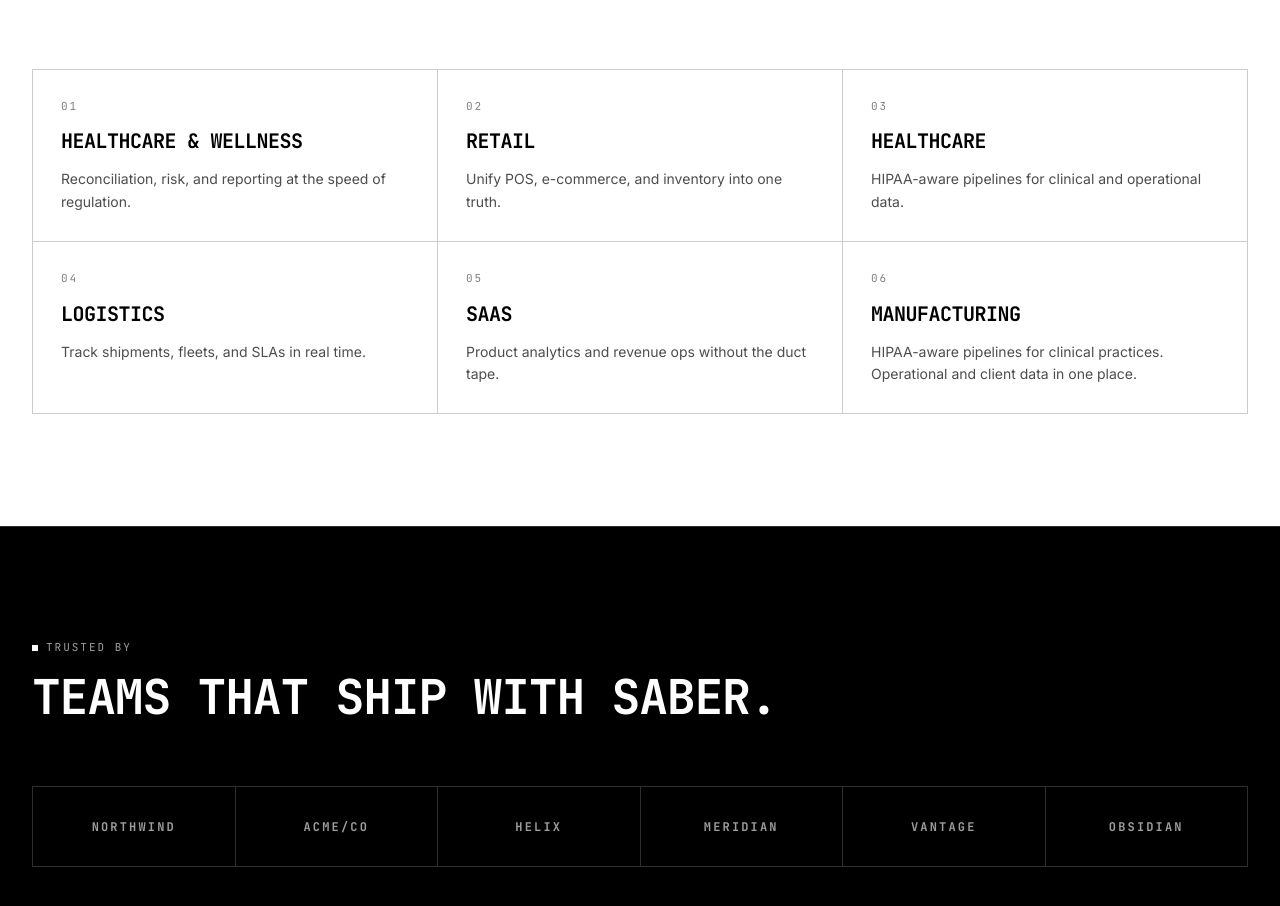
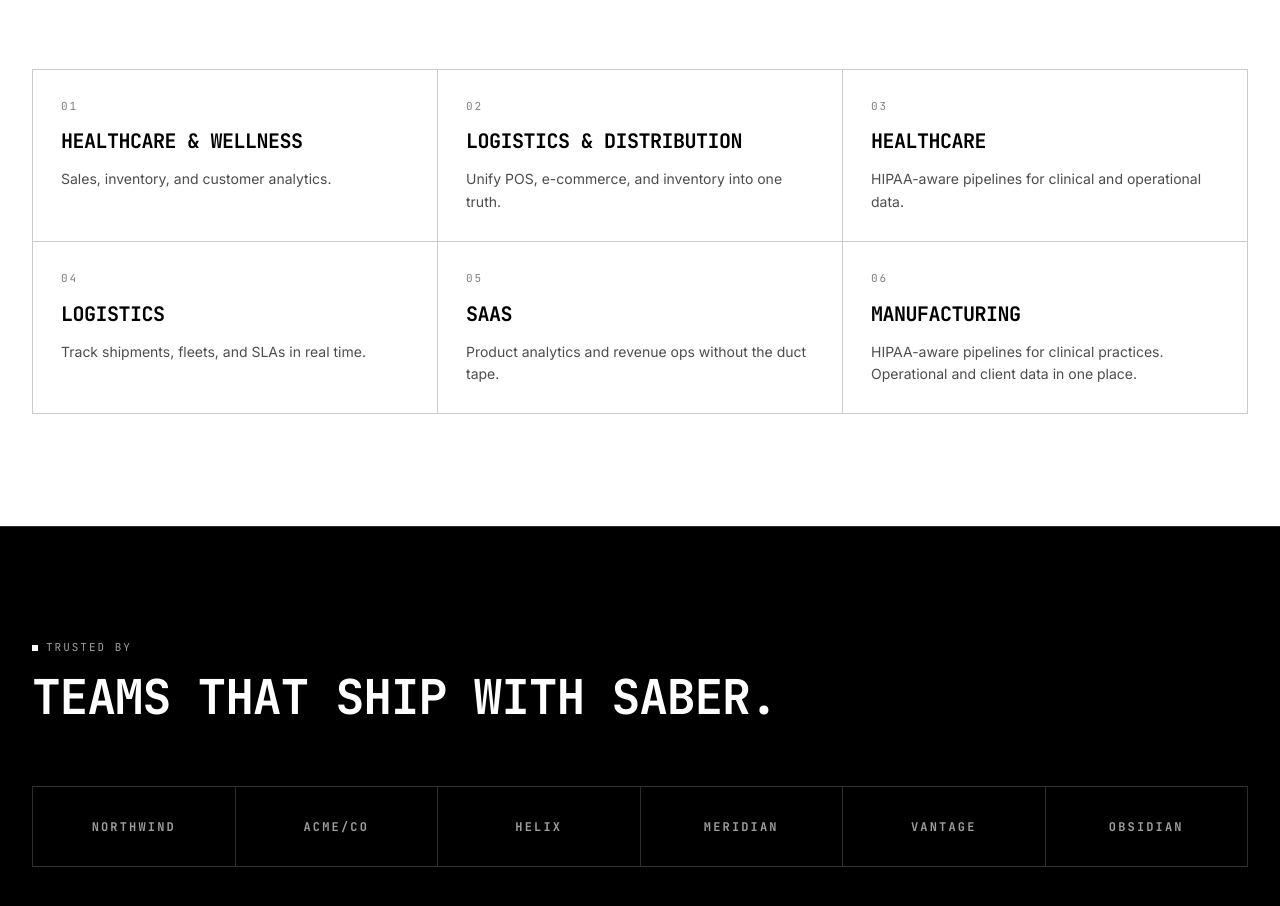
Before and after one commit to saberKPA/bug-whisper, a React (Vite) app: page / in a window 1280 px wide. Shown: the part 1680-2586 px from the top of the page. Built offline with nearby package versions, Linux system fonts and the light colour scheme; the HTML template or start-up script is replaced by a standard one.

Commit message:
Changes
Co-authored-by: SebastianPerilla <148215548+SebastianPerilla@users.noreply.github.com>

```diff
--- a/src/i18n/translations.ts
+++ b/src/i18n/translations.ts
@@ -47,8 +47,8 @@ export const translations = {
       eyebrow: "Industries",
       title: "CLEAR DATA, BETTER DECISIONS.",
       items: [
-        { name: "Healthcare & Wellness", body: "Reconciliation, risk, and reporting at the speed of regulation." },
-        { name: "Retail", body: "Unify POS, e-commerce, and inventory into one truth." },
+        { name: "Healthcare & Wellness", body: "Sales, inventory, and customer analytics." },
+        { name: "LOGISTICS & DISTRIBUTION", body: "Unify POS, e-commerce, and inventory into one truth." },
         { name: "Healthcare", body: "HIPAA-aware pipelines for clinical and operational data." },
         { name: "Logistics", body: "Track shipments, fleets, and SLAs in real time." },
         { name: "SaaS", body: "Product analytics and revenue ops without the duct tape." },
@@ -151,8 +151,8 @@ export const translations = {
       eyebrow: "Industrias",
       title: "DATOS CLAROS, MEJORES DECISIONES.",
       items: [
-        { name: "Fintech", body: "Reconciliación, riesgo y reportes a la velocidad de la regulación." },
-        { name: "Retail", body: "Unifica POS, e-commerce e inventario en una sola fuente de verdad." },
+        { name: "Fintech", body: "Analítica de ventas, inventario y clientes." },
+        { name: "LOGÍSTICA Y DISTRIBUCIÓN", body: "Unifica POS, e-commerce e inventario en una sola fuente de verdad." },
         { name: "Salud", body: "Pipelines preparados para HIPAA con datos clínicos y operativos." },
         { name: "Logística", body: "Rastrea envíos, flotas y SLAs en tiempo real." },
         { name: "SaaS", body: "Analítica de producto y revenue ops sin parches." },
```
